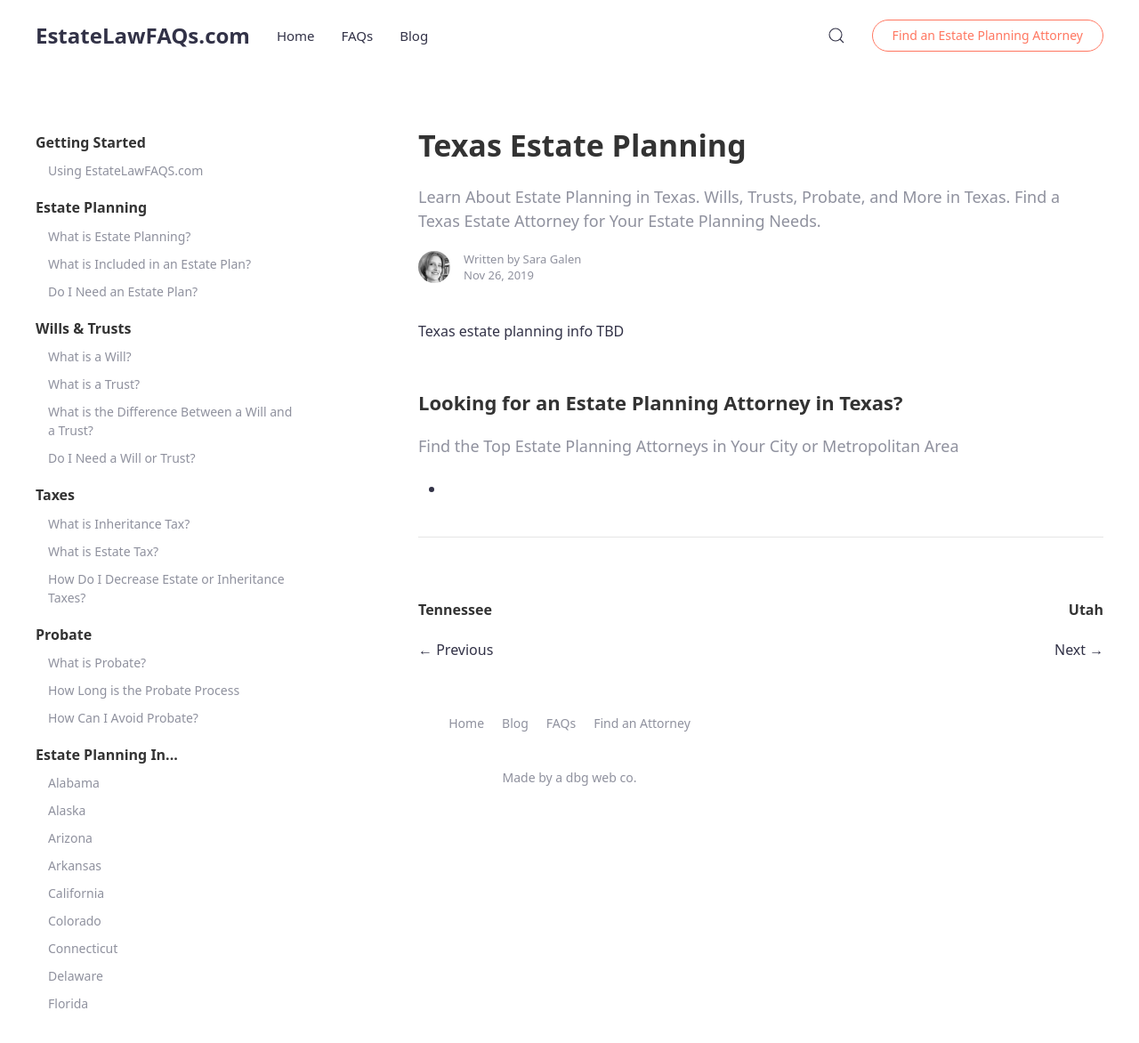
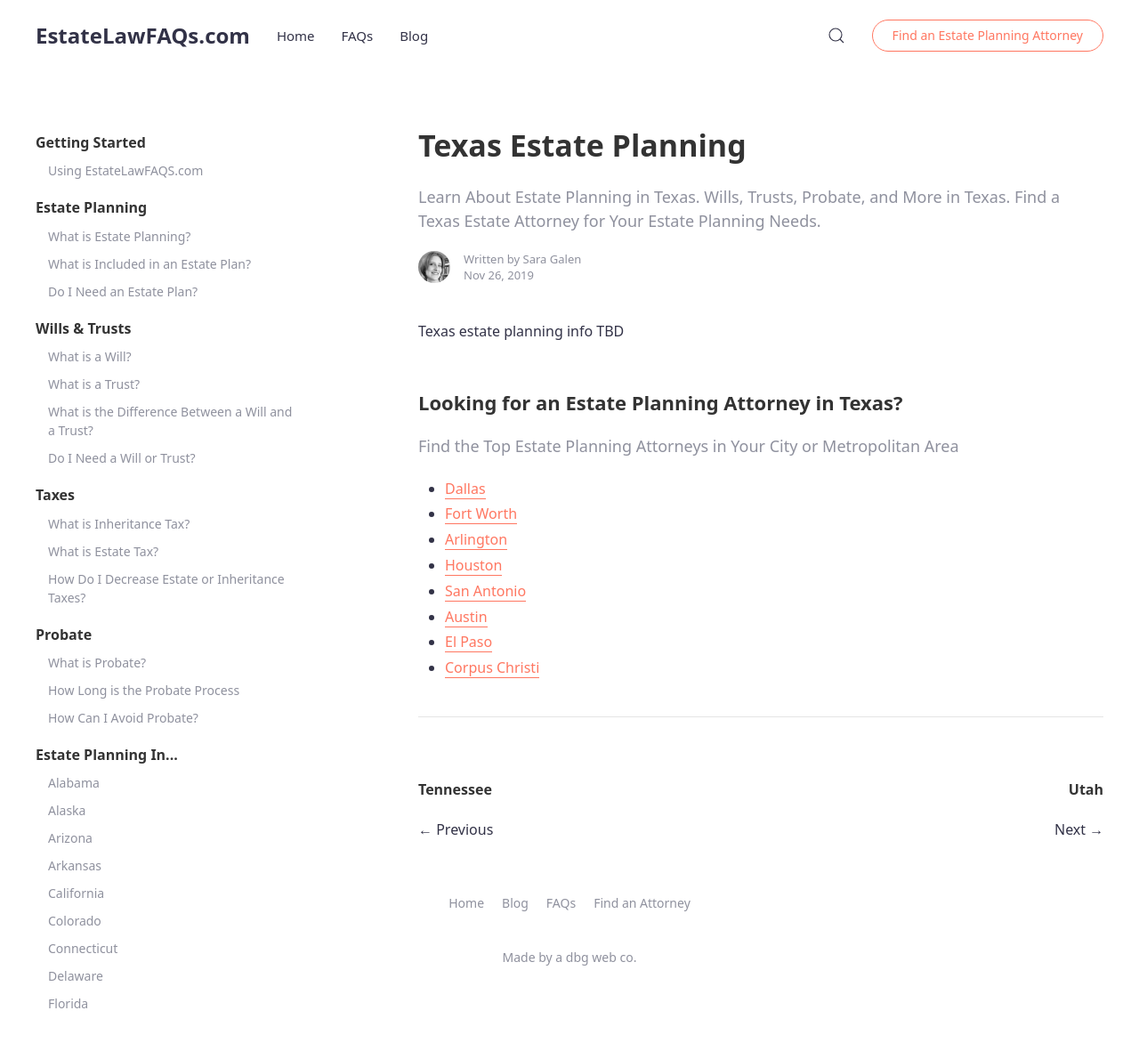
Before and after one commit to zac-heisey/docs-jekyll-theme, a Jekyll site: the page built from _docs/texas-estate-planning.md, in a window 1280 px wide and 1206 px high. Shown: the top 1172 px of the window at 89% size. Built offline with Jekyll 4.4.1, drawn with Linux system fonts in a browser that asks for light colours; some of the changed lines change nothing that is shown.

Commit message:
finish adding initial cities and metros

```diff
--- a/_data/navigation_states.yml
+++ b/_data/navigation_states.yml
@@ -245,76 +245,171 @@
 
 - state: Nevada
   cities:
-    - city:
-      metro:
+    - city: Las Vegas
+      metro: las-vegas-henderson-paradise
+    - city: Reno
+      metro: reno
 
 - state: New Hampshire
   cities:
-    - city:
+    - city: Manchester
+      metro: manchester-nashua
+    - city: Nashua
+      metro: manchester-nashua
 
 - state: New Jersey
   cities:
-    - city:
+    - city: Trenton
+      metro: trenton-princeton
+    - city: Newark
+      metro: newark
+    - city: Jersey City
+      metro: jersey-city
 
 - state: New Mexico
   cities:
-    - city:
+    - city: Albuquerque
+      metro: albuquerque
+    - city: Las Cruces
+      metro: las-cruces
+    - city: Santa Fe
+      metro: santa-fe
 
 - state: New York
   cities:
-    - city:
+    - city: New York City
+      metro: new-york-city
+    - city: Buffalo
+      metro: buffalo-cheektowaga
+    - city: Rochester
+      metro: rochester
+    - city: Albany
+      metro: albany-schenectady-troy
+    - city: Syracuse
+      metro: syracuse
 
 - state: North Carolina
   cities:
-    - city:
+    - city: Charlotte
+      metro: charlotte-concord-gastonia
+    - city: Raleigh
+      metro: raleigh-cary
+    - city: Cary
+      metro: raleigh-cary
+    - city: Greensboro
+      metro: greensboro-highpoint
+    - city: Winston-Salem
+      metro: winston-salem
+    - city: Durham
+      metro: durham-chapel-hill
 
 - state: North Dakota
   cities:
-    - city:
+    - city: Fargo
+      metro: fargo
+    - city: Bismark
+      metro: bismark
 
 - state: Ohio
   cities:
-    - city:
+    - city: Cincinnati
+      metro: cincinnati
+    - city: Columbus
+      metro: columbus
+    - city: Cleveland
+      metro: cleveland-elyria
+    - city: Toledo
+      metro: toledo
+    - city: Akron
+      metro: akron
 
 - state: Oklahoma
   cities:
-    - city:
+    - city: Oklahoma City
+      metro: oklahoma-city
+    - city: Tulsa
+      metro: tulsa
 
 - state: Oregon
   cities:
-    - city:
+    - city: Portland
+      metro: portland-vancouver-hillsboro
+    - city: Salem
+      metro: salem
+    - city: Eugene
+      metro: eugene-springfield
 
 - state: Pennsylvania
   cities:
-    - city:
+    - city: Philadelphia
+      metro: philadelphia-camden-wilmington
+    - city: Pittsburgh
+      metro: pittsburgh
+    - city: Allentown
+      metro: allentown-bethlehem-easton
 
 - state: Rhode Island
   cities:
-    - city:
+    - city: Providence
+      metro: providence-warwick
 
 - state: South Carolina
   cities:
-    - city:
+    - city: Greenville
+      metro: greenville-anderson
+    - city: Columbia
+      metro: columbia
+    - city: Charleston
+      metro: charleston-sc
 
 - state: South Dakota
   cities:
-    - city:
+    - city: Sioux Falls
+      metro: sioux-falls
 
 - state: Tennessee
   cities:
-    - city:
+    - city: Nashville
+      metro: nashville-davidson-murfreesboro
+    - city: Memphis
+      metro: memphis
+    - city: Knoxville
+      metro: knoxville
+    - city: Chattanooga
+      metro: chattanooga
 
 - state: Texas
   cities:
-    - city:
+    - city: Dallas
+      metro: dallas-fort-worth-arlington
+    - city: Fort Worth
+      metro: dallas-fort-worth-arlington
+    - city: Arlington
+      metro: dallas-fort-worth-arlington
+    - city: Houston
+      metro: houston-woodlands-sugar-land
+    - city: San Antonio
+      metro: san-antonio-new-braunfels
+    - city: Austin
+      metro: austin-round-rock-georgetown
+    - city: El Paso
+      metro: el-paso
+    - city: Corpus Christi
+      metro: corpus-christi
 
 - state: Utah
   cities:
-    - city:
+    - city: Salt Lake City
+      metro: salt-lake-city
+    - city: Ogden
+      metro: ogden-clearfield
+    - city: Provo
+      metro: provo-orem
 
 - state: Vermont
   cities:
-    - city:
+    - city: Burlington
+      metro: burlington
 
 - state: Virginia
   cities:
@@ -329,16 +424,34 @@
 
 - state: Washington
   cities:
-    - city:
+    - city: Seattle
+      metro: seattle-tacoma-bellevue
+    - city: Tacoma
+      metro: seattle-tacoma-bellevue
+    - city: Bellevue
+      metro: seattle-tacoma-bellevue
+    - city: Spokane
+      metro: spokane
 
 - state: West Virginia
   cities:
-    - city:
+    - city: Charleston
+      metro: charleston-wv
+    - city: Huntington
+      metro: huntington-ashland
 
 - state: Wisconsin
   cities:
-    - city:
+    - city: Milwaukee
+      metro: milwaukee-waukesha
+    - city: Madison
+      metro: madison
+    - city: Green Bay
+      metro: green-bay
+    - city: Kenosha
+      metro: kenosha
 
 - state: Wyoming
   cities:
-    - city:
+    - city: Cheyenne
+      metro: cheyenne
```
